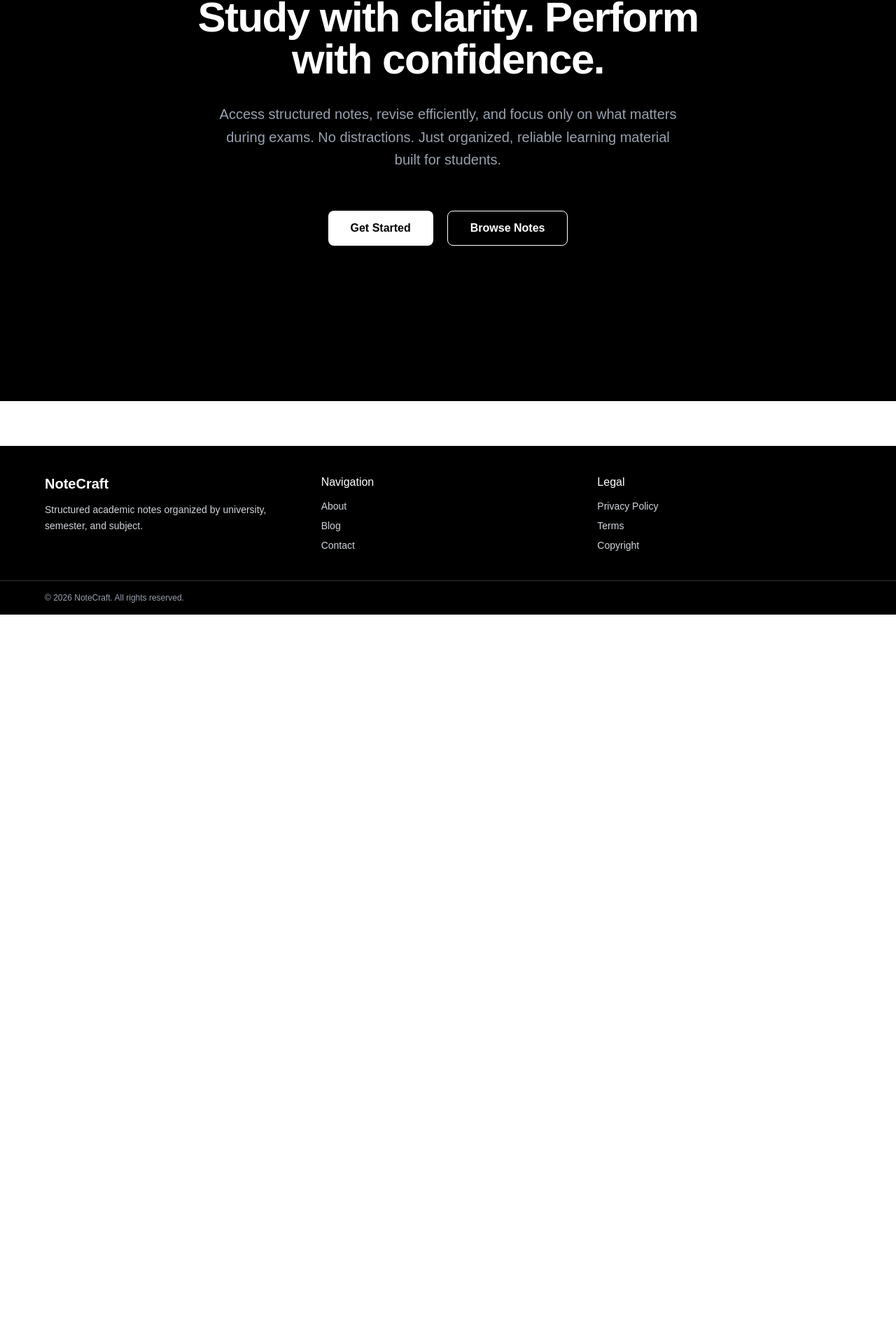
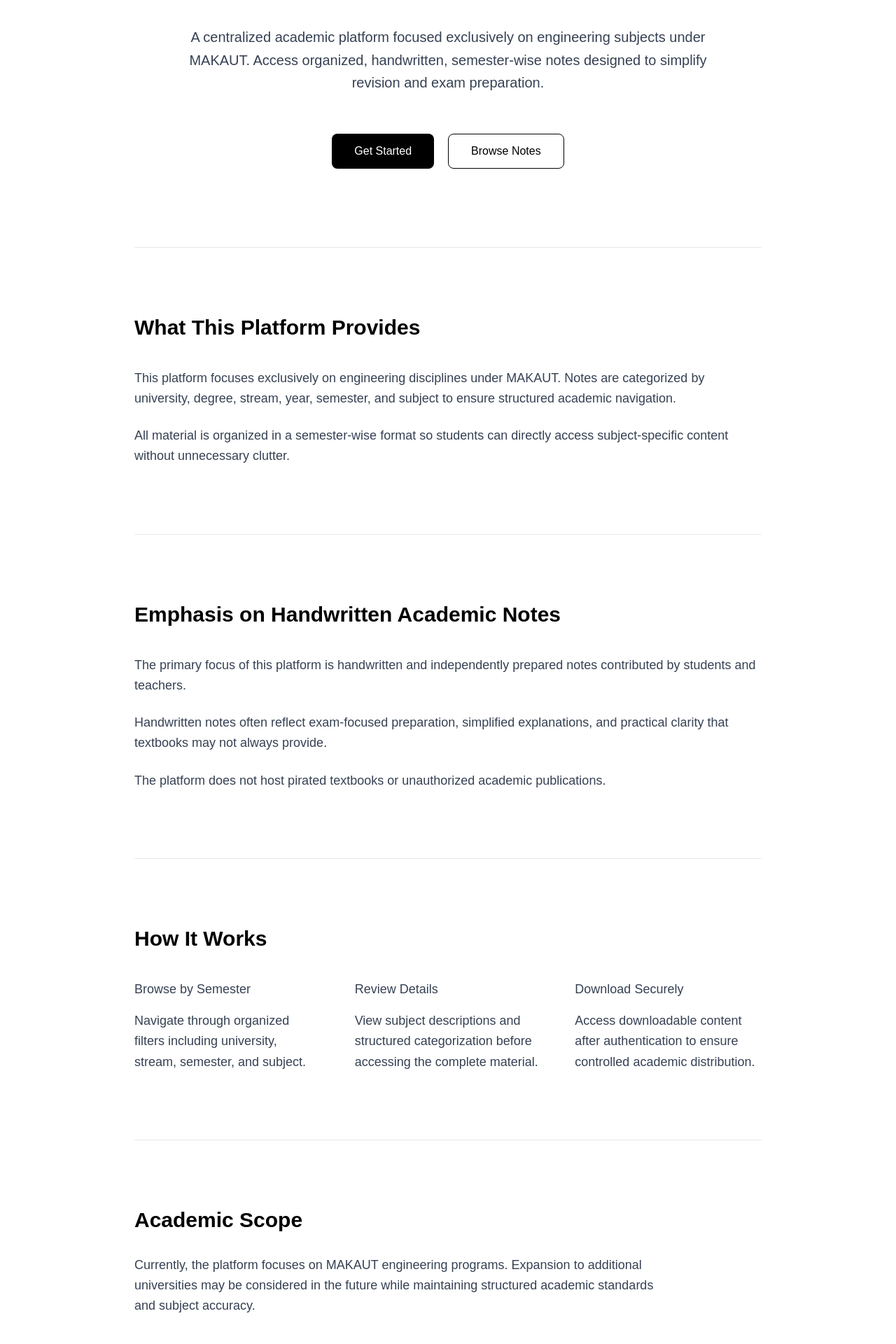
Before and after one commit to UDAY005-UI/notecraft, a Next.js app in the folder web/: page / in a window 1280 px wide. Shown: the part 287-2207 px from the top of the page at 70% size. Before the commit the page ends 1165 px from the top, so only its background shows below. Built offline with nearby package versions, Linux system fonts and the light colour scheme; no server answers.

Commit message:
update: landing page ui

```diff
--- a/web/app/page.tsx
+++ b/web/app/page.tsx
@@ -24,37 +24,127 @@ export default function Home() {
   };
 
   return (
-        <div className="min-h-screen w-full flex items-center justify-center bg-black text-white px-6">
-            <div className="max-w-3xl text-center space-y-8">
+    <div className="min-h-screen bg-white text-black">
 
-                <h1 className="text-5xl md:text-6xl font-extrabold tracking-tight">
-                    Study with clarity. Perform with confidence.
+      {/* HERO */}
+      <section className="w-[90%] md:w-[70%] mx-auto py-28 text-center space-y-8">
+        <h1 className="text-5xl md:text-6xl font-semibold tracking-tight">
+          Structured Engineering Notes for MAKAUT Students
         </h1>
 
-                <p className="text-gray-400 text-lg md:text-xl leading-relaxed max-w-2xl mx-auto">
-                    Access structured notes, revise efficiently, and focus only on
-                    what matters during exams. No distractions. Just organized,
-                    reliable learning material built for students.
+        <p className="text-xl text-gray-700 leading-relaxed max-w-3xl mx-auto">
+          A centralized academic platform focused exclusively on engineering
+          subjects under MAKAUT. Access organized, handwritten, semester-wise
+          notes designed to simplify revision and exam preparation.
         </p>
 
         <div className="flex flex-col sm:flex-row justify-center gap-5 pt-6">
-
           <button
             onClick={handleGetStarted}
-                        className="px-8 py-3 rounded-lg bg-white text-black font-semibold transition-all duration-200 hover:bg-gray-200"
+            className="px-8 py-3 rounded-lg bg-black text-white font-medium hover:bg-gray-800 transition"
           >
             Get Started
           </button>
 
           <button
             onClick={handleBrowseComponents}
-                        className="px-8 py-3 rounded-lg border border-white text-white font-semibold transition-all duration-200 hover:bg-white hover:text-black"
+            className="px-8 py-3 rounded-lg border border-black text-black font-medium hover:bg-black hover:text-white transition"
           >
             Browse Notes
           </button>
+        </div>
+      </section>
 
+      {/* WHAT WE PROVIDE */}
+      <section className="w-[90%] md:w-[70%] mx-auto py-24 border-t border-gray-200 space-y-10">
+        <h2 className="text-3xl font-semibold">
+          What This Platform Provides
+        </h2>
+
+        <div className="space-y-6 text-lg text-gray-700 leading-relaxed">
+          <p>
+            This platform focuses exclusively on engineering disciplines
+            under MAKAUT. Notes are categorized by university, degree,
+            stream, year, semester, and subject to ensure structured academic navigation.
+          </p>
+
+          <p>
+            All material is organized in a semester-wise format so students
+            can directly access subject-specific content without unnecessary
+            clutter.
+          </p>
+        </div>
+      </section>
+
+      {/* HANDWRITTEN FOCUS */}
+      <section className="w-[90%] md:w-[70%] mx-auto py-24 border-t border-gray-200 space-y-10">
+        <h2 className="text-3xl font-semibold">
+          Emphasis on Handwritten Academic Notes
+        </h2>
+
+        <div className="space-y-6 text-lg text-gray-700 leading-relaxed">
+          <p>
+            The primary focus of this platform is handwritten and independently
+            prepared notes contributed by students and teachers.
+          </p>
+
+          <p>
+            Handwritten notes often reflect exam-focused preparation, simplified
+            explanations, and practical clarity that textbooks may not always provide.
+          </p>
+
+          <p>
+            The platform does not host pirated textbooks or unauthorized academic publications.
+          </p>
+        </div>
+      </section>
+
+      {/* HOW IT WORKS */}
+      <section className="w-[90%] md:w-[70%] mx-auto py-24 border-t border-gray-200 space-y-10">
+        <h2 className="text-3xl font-semibold">
+          How It Works
+        </h2>
+
+        <div className="grid md:grid-cols-3 gap-12 text-lg text-gray-700 leading-relaxed">
+          <div className="space-y-4">
+            <h3 className="font-medium">Browse by Semester</h3>
+            <p>
+              Navigate through organized filters including university,
+              stream, semester, and subject.
+            </p>
+          </div>
+
+          <div className="space-y-4">
+            <h3 className="font-medium">Review Details</h3>
+            <p>
+              View subject descriptions and structured categorization
+              before accessing the complete material.
+            </p>
+          </div>
+
+          <div className="space-y-4">
+            <h3 className="font-medium">Download Securely</h3>
+            <p>
+              Access downloadable content after authentication to ensure
+              controlled academic distribution.
+            </p>
           </div>
         </div>
+      </section>
+
+      {/* SCOPE */}
+      <section className="w-[90%] md:w-[70%] mx-auto py-24 border-t border-gray-200 space-y-8">
+        <h2 className="text-3xl font-semibold">
+          Academic Scope
+        </h2>
+
+        <p className="text-lg text-gray-700 leading-relaxed max-w-3xl">
+          Currently, the platform focuses on MAKAUT engineering programs.
+          Expansion to additional universities may be considered in the future
+          while maintaining structured academic standards and subject accuracy.
+        </p>
+      </section>
+
     </div>
   );
 }
```
Lines whose indentation alone changed are shown as unchanged.
